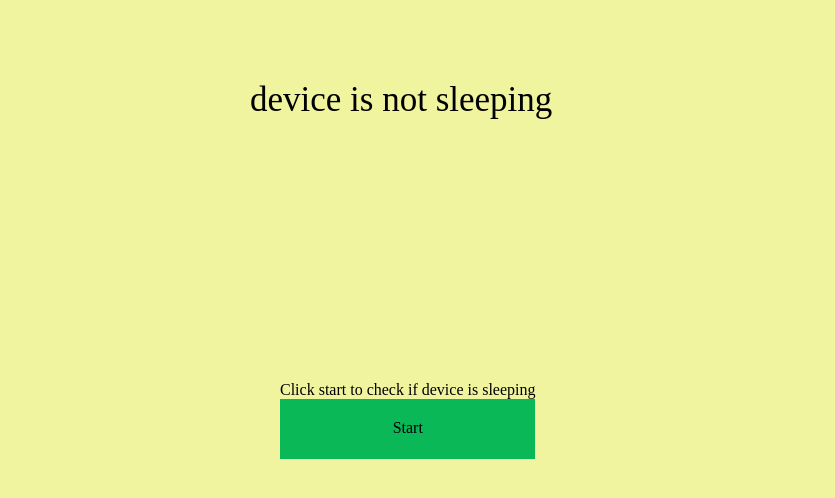
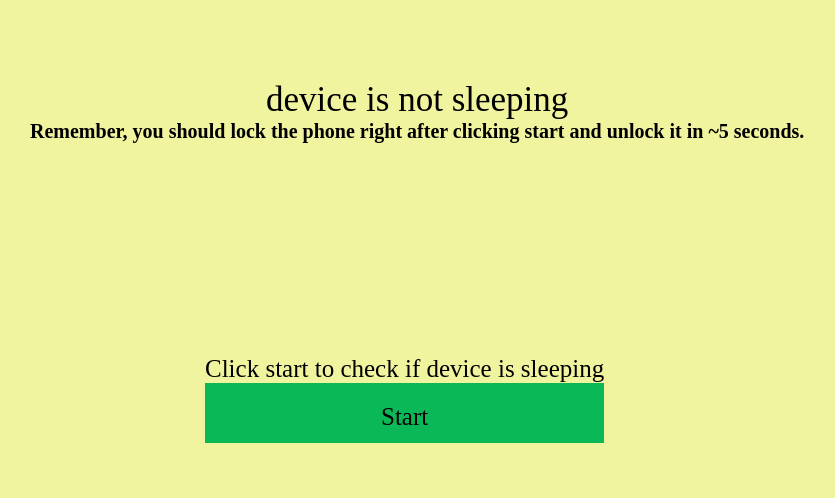
Before and after one commit to msemenistyi/hypnos, a plain HTML site: page index.html in a window 1280 px wide. Both pictures are taken after a click on the element "Start". Shown: the whole page, without its empty margins (240-1075 px from the left). Drawn offline with Linux system fonts and the light colour scheme.

Commit message:
update styles for gh-page

```diff
--- a/app.js
+++ b/app.js
@@ -23,17 +23,8 @@
 	function startCountdown(){
 		$el.startBlock.style.display = 'none';
 		$el.countdownBlock.style.display = 'block';
-		var seconds = 2;
+		var sum = 0;
 
-		// $el.countdown.innerHTML = seconds;
-		// interval = setInterval(function(){
-		// 	seconds--;
-		// 	$el.countdown.innerHTML = seconds;
-		// 	if (!seconds) {
-		// 		stopCountdown();
-		// 	}
-		// }, 1000);
-		var sum = 0;
 		for (var i = 0; i < 1000000; i++){
 			sum += Math.random();
 		}
@@ -44,12 +35,11 @@
 
 		clearInterval(interval);
 		hypnos.isSleeping(function(isSleeping){
+			$el.startBlock.style.display = 'block';
+			$el.countdownBlock.style.display = 'none';
 			result = isSleeping;
 			changeBackground();
 		});
-
-		$el.startBlock.style.display = 'block';
-		$el.countdownBlock.style.display = 'none';
 
 	}
 
--- a/index.html
+++ b/index.html
@@ -8,9 +8,15 @@
 <body>
 	<div id="screen">
 		<div id="night-block">zZZZZZzz.... device is sleeping</div>
-		<div id="day-block">device is not sleeping</div>
+		<div id="day-block">
+			device is not sleeping
+			<div id="db-note">
+				Remember, you should lock the phone right after clicking start and
+				unlock it in ~5 seconds.
+			</div>
+		</div>
 		<div id="countdown-block">
-			<div id="cb-text">Check will be performed in <span id="cb-countdown"></span></div>
+			<div id="cb-text">Lock the phone as check will be performed in a moment...</div>
 		</div>
 		<div id="start-block">
 			<div id="sb-label">Click start to check if device is sleeping</div>
--- a/style.css
+++ b/style.css
@@ -1,6 +1,7 @@
 html, body{
 	margin: 0px;
 	padding: 0px;
+	font-size: 25px;
 }
 
 #screen{
@@ -21,8 +22,8 @@ html, body{
 	position: absolute;
 	top: 50%;
 	left: 50%;
-	margin-left: -120px;
-	margin-top: -19px;
+	margin-left: -195px;
+	margin-top: -45px;
 }
 
 #countdown-block{
@@ -30,8 +31,8 @@ html, body{
 	position: absolute;
 	top: 50%;
 	left: 50%;
-	margin-left: -95px;
-	margin-top: -10px;
+	margin-left: -292px;
+	margin-top: -15px;
 }
 
 #sb-button{
@@ -56,7 +57,7 @@ html, body{
 	top: 10%;
 	left: 50%;
 	font-size: 35px;
-	margin-left: -240px;
+	margin-left: -220px;
 }
 
 .day #day-block{
@@ -65,5 +66,11 @@ html, body{
 	top: 10%;
 	left: 50%;
 	font-size: 35px;
-	margin-left: -150px;
+	margin-left: -370px;
+	text-align: center;
 }
+
+#db-note{
+	font-size: 20px;
+	font-weight: bold;
+}
```
